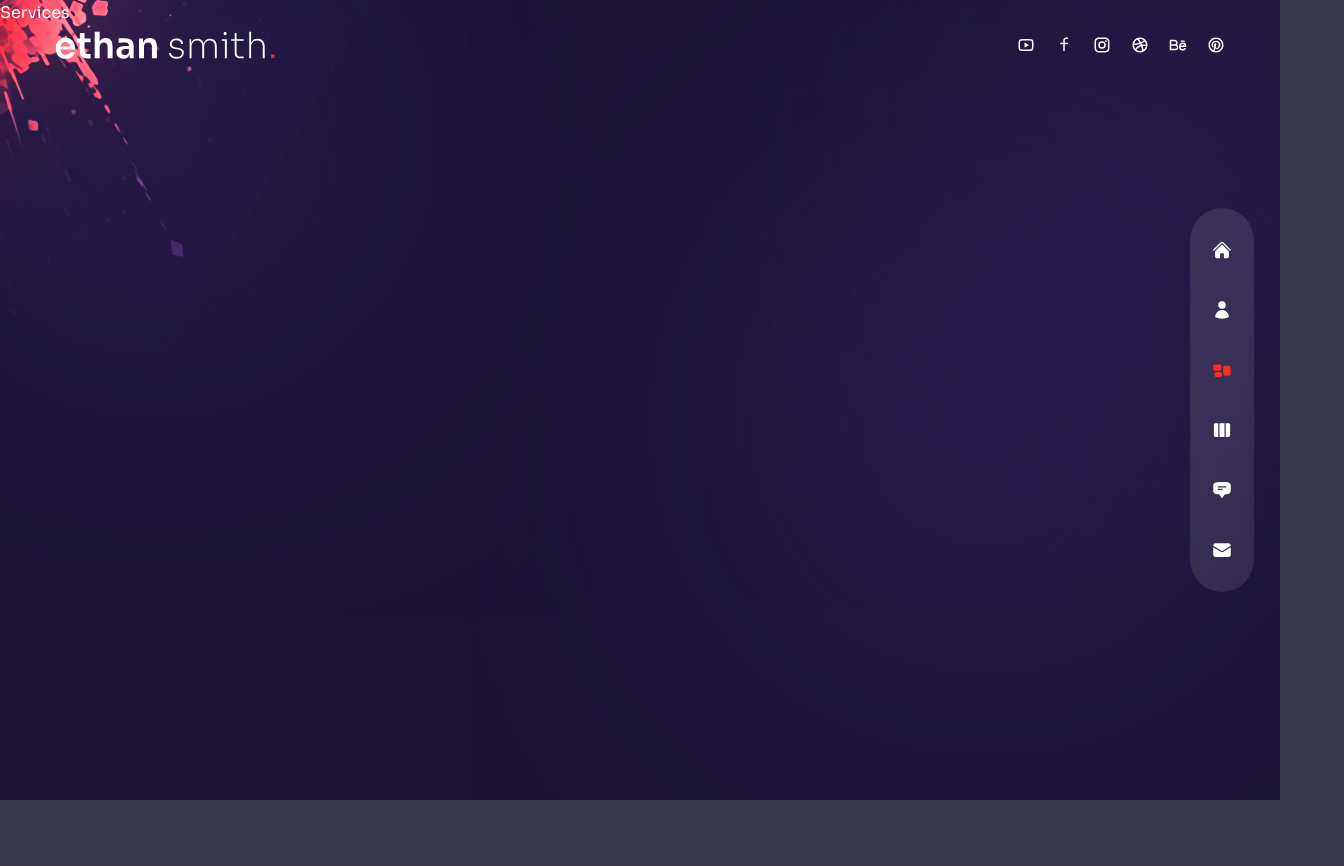
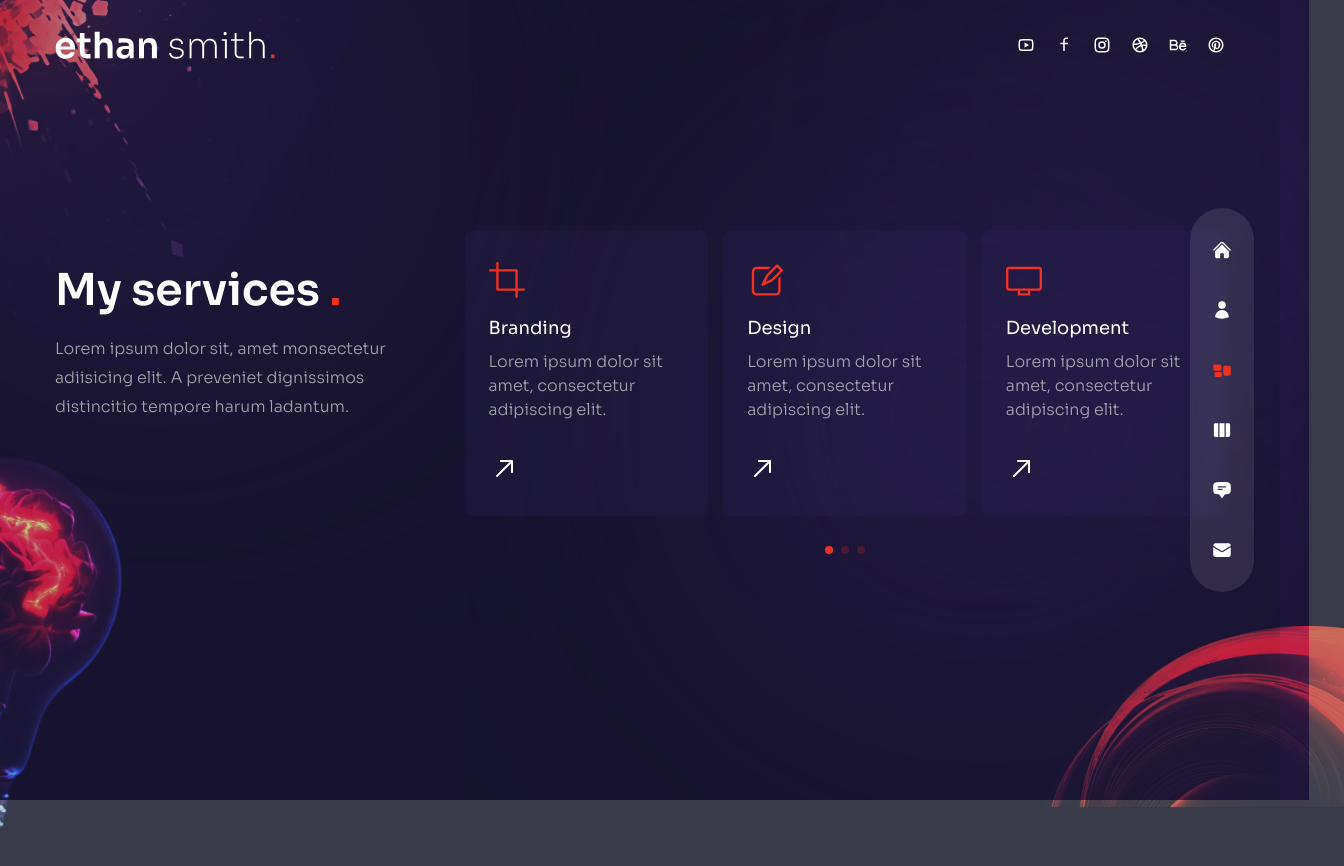
Before and after one commit to Yerer101/next_portfolio, a Next.js app: page /services in a window 1280 px wide. Shown: the top 866 px of the page, 1344 px wide, since content can reach past the window. Before the commit the page ends 800 px from the top, so only its background shows below. Built offline with nearby package versions, Linux system fonts and the light colour scheme.

Commit message:
finished services

```diff
--- a/app/about/page.jsx
+++ b/app/about/page.jsx
@@ -97,11 +97,11 @@ const page = () => {
   const [itemIndex, setItemIndex] = useState(0);
   return (
     <Pagewrapper>
-      <div className="h-full bg-primary/30 py-32 text-center xl:text-left">
+      <div className="h-[120vh] bg-primary/30 py-32  text-center xl:text-left">
         <Circles />
         {/* avatar image */}
         <motion.div
-          className="hidden xl:flex absolute bottom-0 -left-[370px]"
+          className="hidden xl:flex absolute bottom-0 -left-[370px] "
           variants={fadeIn("right", 0.2)}
           initial="hidden"
           animate="show"
@@ -109,26 +109,94 @@ const page = () => {
         >
           <Avatar />
         </motion.div>
-        <div className="container mx-auto h-full flex flex-col items-center xl:flex-row gap-x-6">
-          <div className="flex-1 flex flex-col justify-center">
+        <div className="container mx-auto h-full flex flex-col items-center xl:flex-row gap-x-6 ">
+          <div className="flex-1 flex flex-col justify-center ">
             {/* text */}
-            <h2 className="h2">
+            <motion.h2
+              className="h2"
+              variants={fadeIn("right", 0.2)}
+              initial="hidden"
+              animate="show"
+              exit="hidden"
+            >
               Captivating <span className="text-accent">stories </span> birth
               magnificent designs.
-            </h2>
-            <p className="max-w-[500px] mx-auto xl:mx0 mb-6 xl:mb-12 px-2 xl:px-0">
+            </motion.h2>
+            <p
+              className="max-w-[500px] mx-auto xl:mx-0 mb-6 xl:mb-12 px-2 xl:px-0 "
+              variants={fadeIn("right", 0.4)}
+              initial="hidden"
+              animate="show"
+              exit="hidden"
+            >
               10 years agao, I began freelancing as a developer. Since then,
               I've done remote work for agencies, counsulted for startups, and
               collaborated on digital products for business and consumer use.
             </p>
             {/* counters */}
-            <div>
-              {/* experience */}
-              <div>experience</div>
-            </div>
+            <motion.div
+              className="hidden md:flex md:max-w-xl xl:max-w-none mx-auto xl:mx-0 mb-8"
+              variants={fadeIn("right", 0.6)}
+              initial="hidden"
+              animate="show"
+              exit="hidden"
+            >
+              <div className="flex flex-1 xl:gap-x-6">
+                <div>
+                  {/* experience */}
+                  <div className=" relative flex-1 after:w-[1px] after:h-full after:bg-white/10 after:absolute after:top-0 after:-right-0 ">
+                    <div className="text-2xl xl:text-4xl font-extrabold text-accent mb-2">
+                      <CountUp start={0} end={10} duration={5} /> +
+                    </div>
+                  </div>
+                  <div className="text-xs uppercase tracking-[1px] leading-[1.4] max-w-[100px] ">
+                    Years of experience
+                  </div>
+                </div>
+                <div>
+                  {/* experience */}
+                  <div className=" relative flex-1 after:w-[1px] after:h-full after:bg-white/10 after:absolute after:top-0 after:-right-3">
+                    <div className="text-2xl xl:text-4xl font-extrabold text-accent mb-2">
+                      <CountUp start={0} end={247} duration={5} /> +
+                    </div>
+                  </div>
+                  <div className="text-xs uppercase tracking-[1px] leading-[1.4] max-w-[100px] ">
+                    Satisfied clients
+                  </div>
+                </div>
+                <div>
+                  {/* experience */}
+                  <div className=" relative flex-1 after:w-[1px] after:h-full after:bg-white/10 after:absolute after:top-0 after:-right-3">
+                    <div className="text-2xl xl:text-4xl font-extrabold text-accent mb-2">
+                      <CountUp start={0} end={650} duration={5} /> +
+                    </div>
+                  </div>
+                  <div className="text-xs uppercase tracking-[1px] leading-[1.4] max-w-[100px] ">
+                    Finished projects
+                  </div>
+                </div>
+                <div>
+                  {/* experience */}
+                  <div className=" relative flex-1 ">
+                    <div className="text-2xl xl:text-4xl font-extrabold text-accent mb-2">
+                      <CountUp start={0} end={8} duration={5} /> +
+                    </div>
+                  </div>
+                  <div className="text-xs uppercase tracking-[1px] leading-[1.4] max-w-[100px] ">
+                    Winning awards
+                  </div>
+                </div>
+              </div>
+            </motion.div>
           </div>
           {/* info */}
-          <div className="flex flex-col w-full xl:max-w-[48%] h-[489px]">
+          <motion.div
+            className="flex flex-col w-full xl:max-w-[48%] h-[489px]"
+            variants={fadeIn("left", 0.4)}
+            initial="hidden"
+            animate="show"
+            exit="hidden"
+          >
             <div className="flex gap-x-4 xl:gap-x-8 mx-auto xl:mx-0 mb-4 z-10">
               {aboutData.map((item, index) => {
                 return (
@@ -136,12 +204,11 @@ const page = () => {
                     key={index}
                     onClick={() => {
                       setItemIndex(index);
-                      console.log("clicked here");
                     }}
                     className={`${
                       index === itemIndex &&
                       "text-accent after:w-[100%] after:bg-accent after:transition-all after:duration-300"
-                    }cursor-pointer capitalize  xl:text-lg relative after:w-8 after:h-[2px] after:bg-white after:absolute after:-bottom-1 after:left-0`}
+                    }   cursor-pointer capitalize  xl:text-lg relative after:w-8 after:h-[2px] after:bg-white after:absolute after:-bottom-1 after:left-0 `}
                   >
                     {item.title}
                   </div>
@@ -173,7 +240,7 @@ const page = () => {
                 );
               })}
             </div>
-          </div>
+          </motion.div>
         </div>
       </div>
     </Pagewrapper>
--- /dev/null
+++ b/app/components/Bulb.jsx
@@ -0,0 +1,17 @@
+import Image from "next/image";
+
+const Bulb = () => {
+  return (
+    <div className="absolute -left-36 -bottom-12 rotate-12 mix-blend-color-dodge animate-pulse duration-75 z-10 w-[200px] xl:w-[260px] ">
+      <Image
+        src={"/bulb.png"}
+        width={260}
+        height={200}
+        className="w-full h-full"
+        alt=""
+      />
+    </div>
+  );
+};
+
+export default Bulb;
--- /dev/null
+++ b/app/components/ServiceSlider.jsx
@@ -0,0 +1,92 @@
+"use client";
+import { Swiper, SwiperSlide } from "swiper/react";
+
+import "swiper/css";
+import "swiper/css/free-mode";
+import "swiper/css/pagination";
+
+import {
+  RxCrop,
+  RxDesktop,
+  RxPencil2,
+  RxReader,
+  RxRocket,
+  RxArrowTopRight,
+} from "react-icons/rx";
+
+import SwiperCore, { FreeMode, Pagination } from "swiper/modules";
+
+const serviceData = [
+  {
+    icon: <RxCrop />,
+    title: "Branding",
+    description: "Lorem ipsum dolor sit amet, consectetur adipiscing elit.",
+  },
+  {
+    icon: <RxPencil2 />,
+    title: "Design",
+    description: "Lorem ipsum dolor sit amet, consectetur adipiscing elit.",
+  },
+  {
+    icon: <RxDesktop />,
+    title: "Development",
+    description: "Lorem ipsum dolor sit amet, consectetur adipiscing elit.",
+  },
+  {
+    icon: <RxReader />,
+    title: "Copywriting",
+    description: "Lorem ipsum dolor sit amet, consectetur adipiscing elit.",
+  },
+  {
+    icon: <RxRocket />,
+    title: "SEO",
+    description: "Lorem ipsum dolor sit amet, consectetur adipiscing elit.",
+  },
+];
+
+const ServiceSlider = () => {
+  return (
+    <Swiper
+      breakpoints={{
+        320: {
+          slidesPerView: 1,
+          spaceBetween: 15,
+        },
+        640: {
+          slidesPerView: 3,
+          spaceBetween: 15,
+        },
+      }}
+      freeMode={true}
+      pagination={{
+        clickable: true,
+      }}
+      modules={[FreeMode, Pagination]}
+      className="h-[240px] sm:h-[340px]"
+    >
+      {serviceData.map((item, index) => {
+        return (
+          <SwiperSlide key={index}>
+            <div className="bg-[rgba(65,47,123,0.15)] h-max rounded-lg px-6 py-8 flex sm:flex-col gap-x-6 sm:gap-x-0 group cursor-pointer hover:bg-[rgba(89, 65, 169,0.15)] transition-all duration-300">
+              {/* icon */}
+              <div className="text-4xl text-accent mb-4">{item.icon}</div>
+              {/* title & desc */}
+              <div className="mb-8">
+                <div className="mb-2 text-lg">{item.title}</div>
+                <p className="max-w-[350px] leading-normal">
+                  {item.description}
+                </p>
+              </div>
+              {/* arrow */}
+              <div className="text-3xl">
+                <RxArrowTopRight className="group-hover:rotate-45 group-hover:text-accent transition-transform duration-300" />
+              </div>
+            </div>
+          </SwiperSlide>
+        );
+      })}
+    </Swiper>
+  );
+};
+
+export default ServiceSlider;
--- a/app/services/page.jsx
+++ b/app/services/page.jsx
@@ -1,7 +1,57 @@
+"use client";
+import Circle from "../components/Circle";
 import Pagewrapper from "../components/Pagewrapper";
+import ServiceSlider from "../components/ServiceSlider";
+
+import { motion } from "framer-motion";
+import { fadeIn } from "@/Variants";
+import Bulb from "../components/Bulb";
 
 const page = () => {
-  return <Pagewrapper>Services</Pagewrapper>;
+  return (
+    <Pagewrapper>
+      <div className="h-screen bg-primary/30 py-36 flex items-center">
+        <Circle />
+        <div className="container mx-auto">
+          <div className="flex flex-col xl:flex-row gap-x-8">
+            {/* text */}
+            <div className="text-center flex xl:w-[30vw] flex-col lg:text-left mb-4 xl:mb-0">
+              <motion.h2
+                variants={fadeIn("up", 0.2)}
+                initial="hidden"
+                animate="show"
+                exit={"hidden"}
+                className="h2 xl:mt-8"
+              >
+                My services <span className="text-accent">.</span>
+              </motion.h2>
+              <motion.p
+                variants={fadeIn("up", 0.4)}
+                initial="hidden"
+                animate="show"
+                exit={"hidden"}
+                className="mb-4 max-w-[400px] mx-auto lg:mx-0"
+              >
+                Lorem ipsum dolor sit, amet monsectetur adiisicing elit. A
+                preveniet dignissimos distincitio tempore harum ladantum.
+              </motion.p>
+            </div>
+            <motion.div
+              variants={fadeIn("down", 0.6)}
+              initial="hidden"
+              animate="show"
+              exit={"hidden"}
+              className="w-full xl:max-w-[65%]"
+            >
+              {/* slider */}
+              <ServiceSlider />
+            </motion.div>
+          </div>
+        </div>
+        <Bulb />
+      </div>
+    </Pagewrapper>
+  );
 };
 
 export default page;
```
